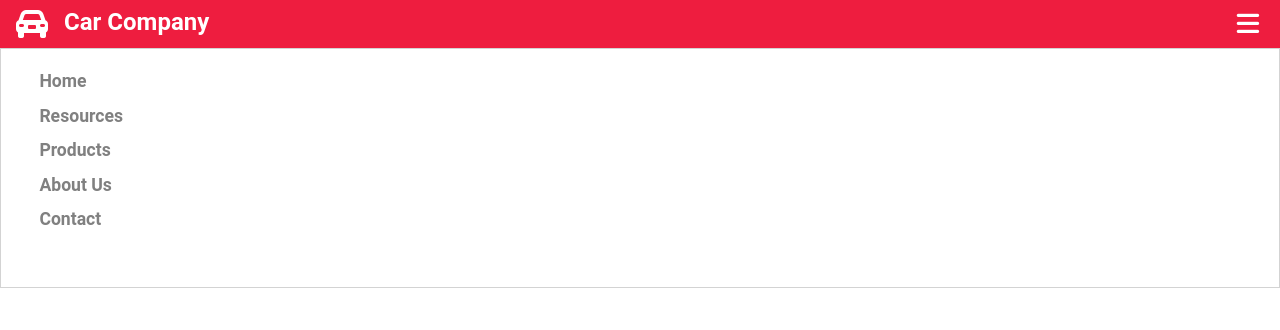
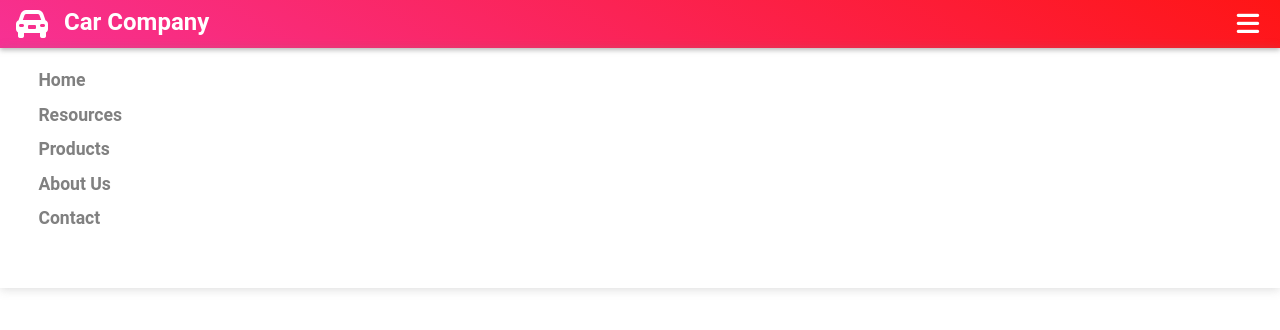
Before and after one commit to elx3020/Nav-bar, a plain HTML site: page index.html in a window 1280 px wide. Both pictures are taken after a click on the button 1248 px from the left and 24 px from the top of the page. Drawn offline with Linux system fonts and the light colour scheme.

Commit message:
style, shadows

```diff
--- a/style.css
+++ b/style.css
@@ -19,12 +19,13 @@ body{
 .nav-content{
     width: 100%;
     height: 3rem;
-    background: rgb(238, 29, 63);
+    background: linear-gradient(30deg,rgb(247, 49, 148),rgb(255, 21, 21));
     display: flex;
     justify-content: space-between;
     align-items: center;
     padding: 0 1rem 0 1rem;
     color: white;
+    box-shadow: 0px 2px 5px rgba(134, 134, 134, 0.6);
 }
 
 .logo{
@@ -50,6 +51,7 @@ body{
 .toggler{
     color: gray;
     list-style: none;
+
 }
 
 .toggler li{
@@ -83,12 +85,12 @@ body{
 
 .links a:hover{
     color: white;
-    background: rgb(238, 29, 63);
+    background: rgb(247, 49, 148);
     padding-left: 1.2rem;
 }
 
 .nav-links{
-    border: 1px solid lightgray;
+    box-shadow: 0px 1px 10px rgba(134, 134, 134, 0.3);
     height: 15rem;
 }
 
```
